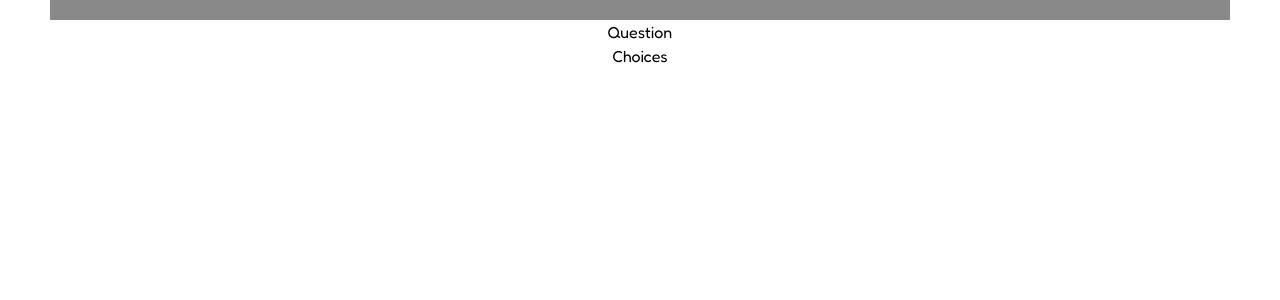
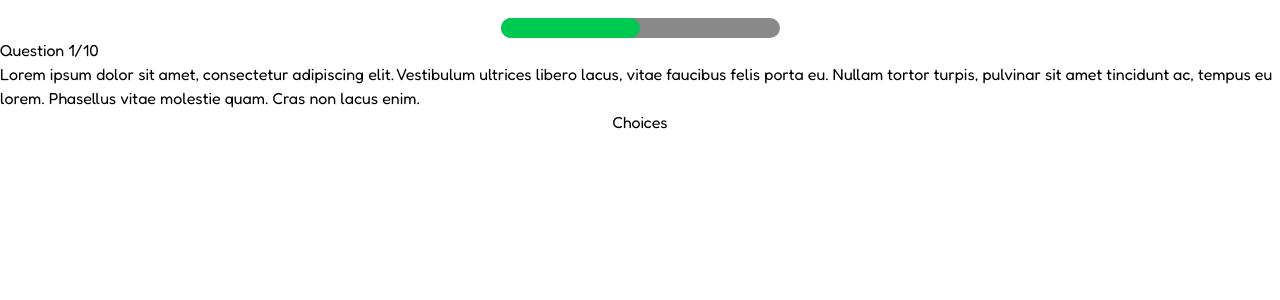
Before and after one commit to ajogerio/pancit-canton-quiz, a React (Vite) app: page /quiz in a window 1280 px wide. Shown: the top 300 px of the page. Built offline with nearby package versions, Linux system fonts and the light colour scheme.

Commit message:
feat: add progress prop in the ProgressBar component

```diff
--- a/src/features/quiz/QuizPage.jsx
+++ b/src/features/quiz/QuizPage.jsx
@@ -5,7 +5,7 @@ import Choices from './components/Choices';
 
 export default function QuizPage() {
   return (
-    <main className="flex flex-col items-center min-h-screen mx-[130px]">
+    <main className="flex flex-col items-center min-h-screen mx-auto py-[18px]">
       <ProgressBar />
       <Question />
       <Choices />
--- a/src/features/quiz/components/ProgressBar.jsx
+++ b/src/features/quiz/components/ProgressBar.jsx
@@ -1,7 +1,9 @@
-import React from 'react'
+import React from "react";
 
-export default function ProgressBar() {
+export default function ProgressBar({ progress = 50 }) {
   return (
-    <div className="h-[20px] w-[1180px] bg-[#898989]"></div>
-  )
+    <div className="h-[20px] min-w-[279px] bg-[#898989] rounded-full">
+      <div className="h-full bg-green-500 rounded-full" style={{width: `${progress}%` }}></div>
+    </div>
+  );
 }
--- a/src/features/quiz/components/Question.jsx
+++ b/src/features/quiz/components/Question.jsx
@@ -1,7 +1,19 @@
-import React from 'react'
+import React from "react";
 
 export default function Question() {
   return (
-    <div>Question</div>
-  )
+    <div>
+      <div>
+        <p>Question 1/10</p>
+      </div>
+      <div>
+        <p>
+          Lorem ipsum dolor sit amet, consectetur adipiscing elit. Vestibulum
+          ultrices libero lacus, vitae faucibus felis porta eu. Nullam tortor
+          turpis, pulvinar sit amet tincidunt ac, tempus eu lorem. Phasellus
+          vitae molestie quam. Cras non lacus enim.
+        </p>
+      </div>
+    </div>
+  );
 }
```
